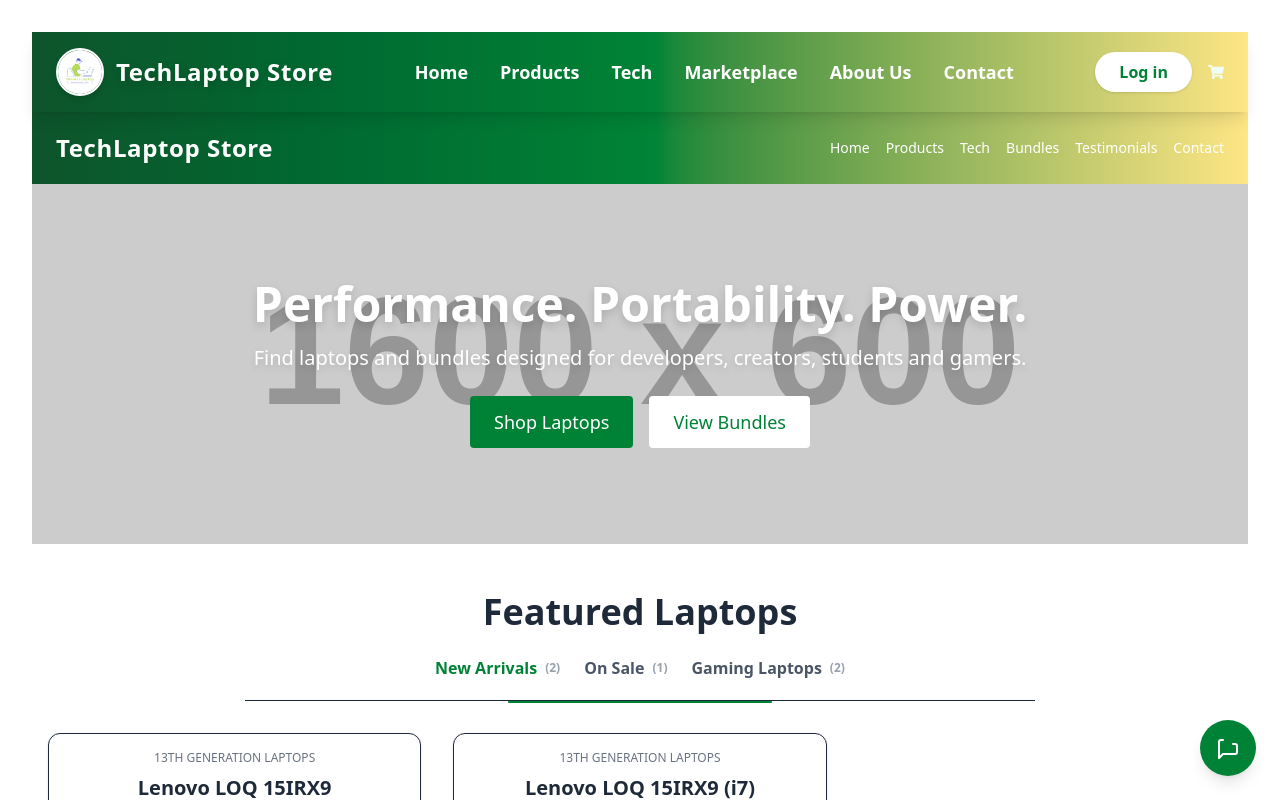
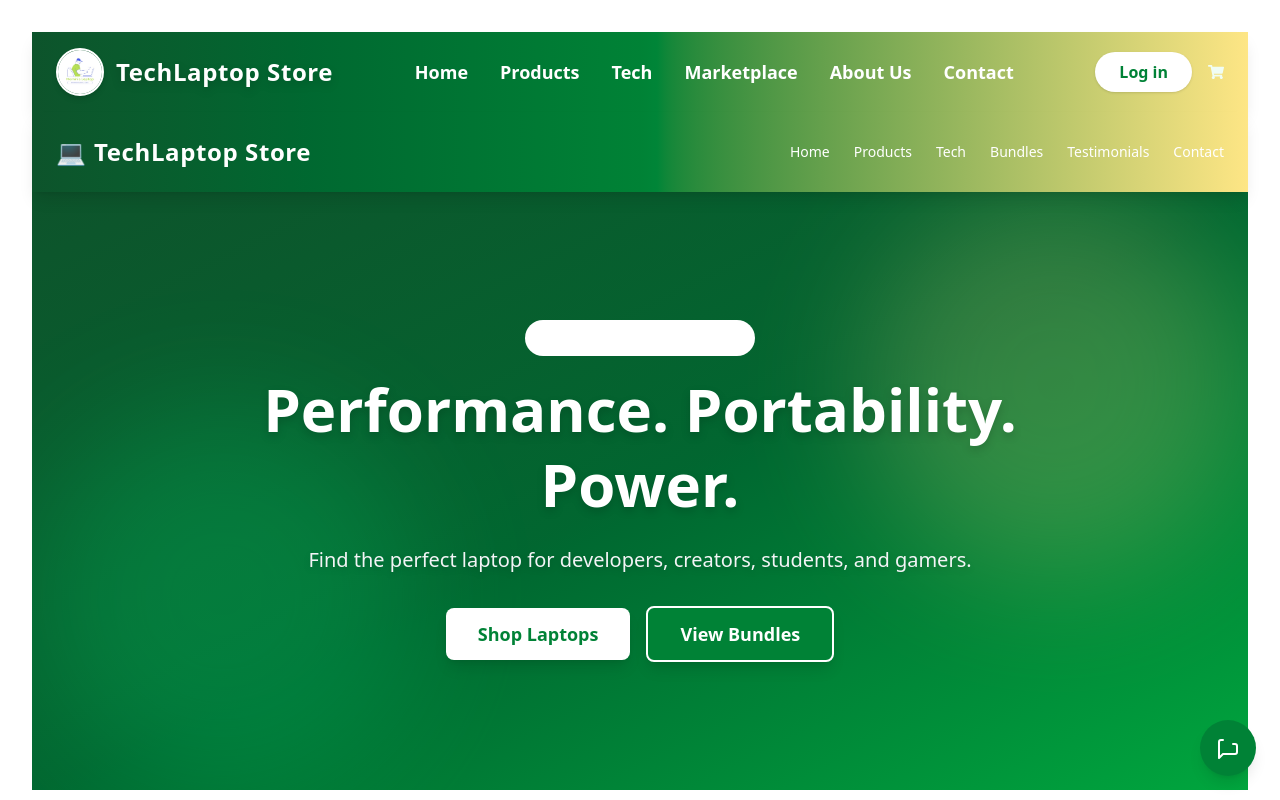
Before and after one commit to Nayak-Coder/Momin-s-System, a React (Vite) app in the folder Momin-s-System/: page / in a window 1280 px wide. Shown: the top 800 px of the page. Built offline with nearby package versions, Linux system fonts and the light colour scheme.

Commit message:
Update Home.jsx

```diff
--- a/Momin-s-System/src/Components/Pages/Home.jsx
+++ b/Momin-s-System/src/Components/Pages/Home.jsx
@@ -109,25 +109,35 @@ const HomePage = () => {
   return (
     <div className="font-sans text-gray-800 bg-white min-h-screen">
       {/* Header */}
-      <header className="bg-gradient-to-r from-green-900 via-green-700 to-amber-200 text-white py-5 px-6 flex flex-col md:flex-row items-center justify-between">
-        <h1 className="text-2xl font-bold tracking-wide mb-3 md:mb-0">TechLaptop Store</h1>
-        <nav className="space-x-4 text-sm">
-          <a href="/" className="hover:text-gray-400">Home</a>
-          <a href="/products" className="hover:text-gray-400">Products</a>
-          <a href="/tech" className="hover:text-gray-400">Tech</a>
-          <a href="/bundleoffers" className="hover:text-gray-400">Bundles</a>
-          <a href="/user-testimonials" className="hover:text-gray-400">Testimonials</a>
-          <a href="/contact" className="hover:text-gray-400">Contact</a>
+      <header className="bg-gradient-to-r from-green-900 via-green-700 to-amber-200 text-white py-6 px-6 flex flex-col md:flex-row items-center justify-between shadow-lg sticky top-0 z-50">
+        <div className="flex items-center gap-2 mb-3 md:mb-0">
+          <span className="text-2xl">💻</span>
+          <h1 className="text-2xl font-bold tracking-wide">TechLaptop Store</h1>
+        </div>
+        <nav className="flex flex-wrap justify-center md:justify-end gap-6 text-sm font-medium">
+          <a href="/" className="hover:text-amber-200 transition duration-200">Home</a>
+          <a href="/products" className="hover:text-amber-200 transition duration-200">Products</a>
+          <a href="/tech" className="hover:text-amber-200 transition duration-200">Tech</a>
+          <a href="/bundleoffers" className="hover:text-amber-200 transition duration-200">Bundles</a>
+          <a href="/user-testimonials" className="hover:text-amber-200 transition duration-200">Testimonials</a>
+          <a href="/contact" className="hover:text-amber-200 transition duration-200">Contact</a>
         </nav>
       </header>
 
       {/* Hero */}
-      <section className="bg-[url('https://via.placeholder.com/1600x600?text=Tech+Hero')] bg-cover bg-center text-white py-24 px-6 text-center">
-        <h2 className="text-4xl md:text-5xl font-bold mb-4 drop-shadow-lg">Performance. Portability. Power.</h2>
-        <p className="text-lg md:text-xl mb-6 drop-shadow-md">Find laptops and bundles designed for developers, creators, students and gamers.</p>
-        <div className="flex items-center justify-center gap-4">
-          <a href="/products" className="bg-green-700 px-6 py-3 rounded text-lg font-medium hover:bg-green-800 transition">Shop Laptops</a>
-          <a href="/bundleoffers" className="bg-white text-green-700 px-6 py-3 rounded text-lg font-medium hover:bg-amber-100 transition">View Bundles</a>
+      <section className="bg-gradient-to-br from-green-900 via-green-800 to-green-600 text-white py-32 px-6 text-center relative overflow-hidden">
+        <div className="absolute inset-0 opacity-20">
+          <div className="absolute top-0 right-0 w-96 h-96 bg-amber-200 rounded-full blur-3xl"></div>
+          <div className="absolute bottom-0 left-0 w-96 h-96 bg-green-400 rounded-full blur-3xl"></div>
+        </div>
+        <div className="max-w-3xl mx-auto relative z-10">
+          <div className="inline-block mb-4 px-4 py-2 bg-white bg-opacity-20 rounded-full text-sm font-semibold">Premium Laptops & Bundles</div>
+          <h2 className="text-5xl md:text-6xl font-bold mb-6 drop-shadow-lg leading-tight">Performance. Portability. Power.</h2>
+          <p className="text-lg md:text-xl mb-8 drop-shadow-md text-gray-100">Find the perfect laptop for developers, creators, students, and gamers.</p>
+          <div className="flex flex-col sm:flex-row items-center justify-center gap-4">
+            <a href="/products" className="bg-white text-green-700 px-8 py-3 rounded-lg text-lg font-semibold hover:bg-amber-100 transition duration-300 shadow-lg hover:shadow-xl transform hover:scale-105">Shop Laptops</a>
+            <a href="/bundleoffers" className="bg-green-700 border-2 border-white text-white px-8 py-3 rounded-lg text-lg font-semibold hover:bg-green-800 transition duration-300 shadow-lg hover:shadow-xl transform hover:scale-105">View Bundles</a>
+          </div>
         </div>
       </section>
 
```
